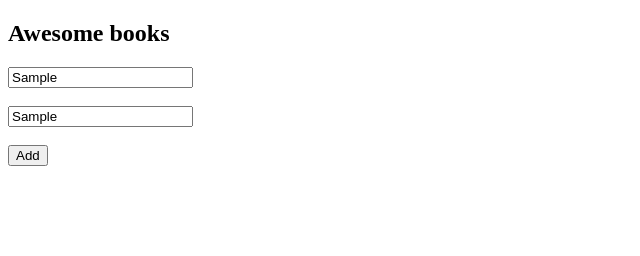
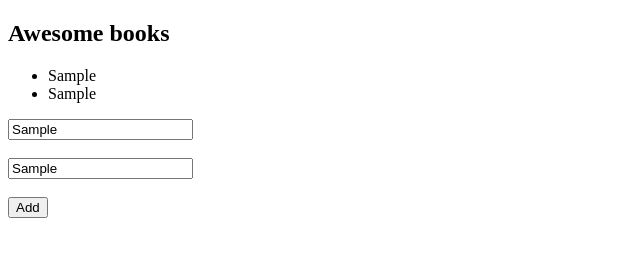
Before and after one commit to muhenge/Awesomebooks, a plain HTML site: page index.html in a window 1280 px wide. Both pictures are taken after typing "Sample", "Sample" into the empty fields and a click on the button "Add". Shown: the whole page, without its empty margins (0-640 px from the left). Drawn offline with Linux system fonts and the light colour scheme.

Commit message:
Add book - author to the page

```diff
--- a/index.html
+++ b/index.html
@@ -11,6 +11,9 @@
         <h1>Awesome books</h1>
     </nav>
     <main>
+        <ul id="ul">
+
+        </ul>
         <form>
             <input type="text" id="title" placeholder="Title"><br><br>
             <input type="text" id="author" placeholder="Author"><br><br>
--- a/index.js
+++ b/index.js
@@ -4,14 +4,39 @@ let books = [];
 const form = document.getElementsByTagName('form');
 const title = document.getElementById('title');
 const author = document.getElementById('author');
+const ul = document.getElementById('ul');
+;
+const addBook = ()=>{
+    // const makeBook = ()=>{
+        const book = {
+            name: title.value,
+            author: author.value
+        };
+        books.push(book);
 
-const addBook = (event)=>{
-    event.preventDefault();
-    const book = {
-        name: title.value,
-        author: author.value
-    };
-    books.push(book);
+        books.forEach(b => {
+            const titleLi = document.createElement('li');
+            const authorLi = document.createElement('li')
+            titleLi.innerText = b.name
+            authorLi.innerText = b.author
+            ul.appendChild(titleLi);
+            ul.appendChild(authorLi);
+        });
+
+    // const display = ()=>{
+
+    // }
+
+    // return {makeBook,display}
 }
 
-document.getElementById('btn').addEventListener('click', (addBook));
+// const test = addBook();
+
+const removeBook = () => {
+
+}
+
+document.getElementById('btn').addEventListener('click', (event)=>{
+    event.preventDefault();
+    addBook();
+});
```
